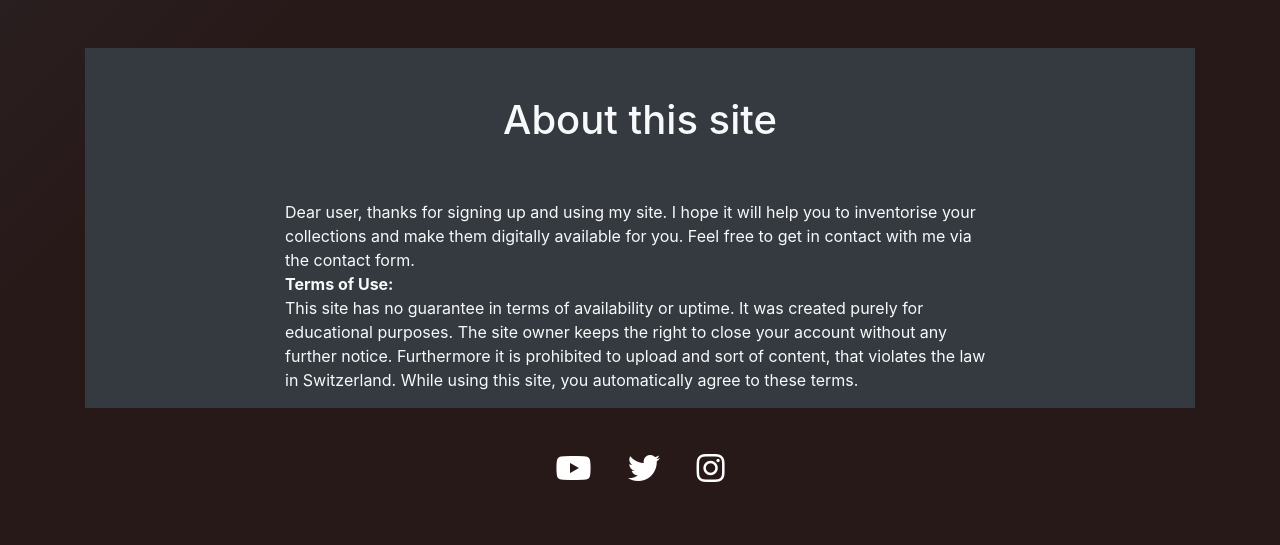
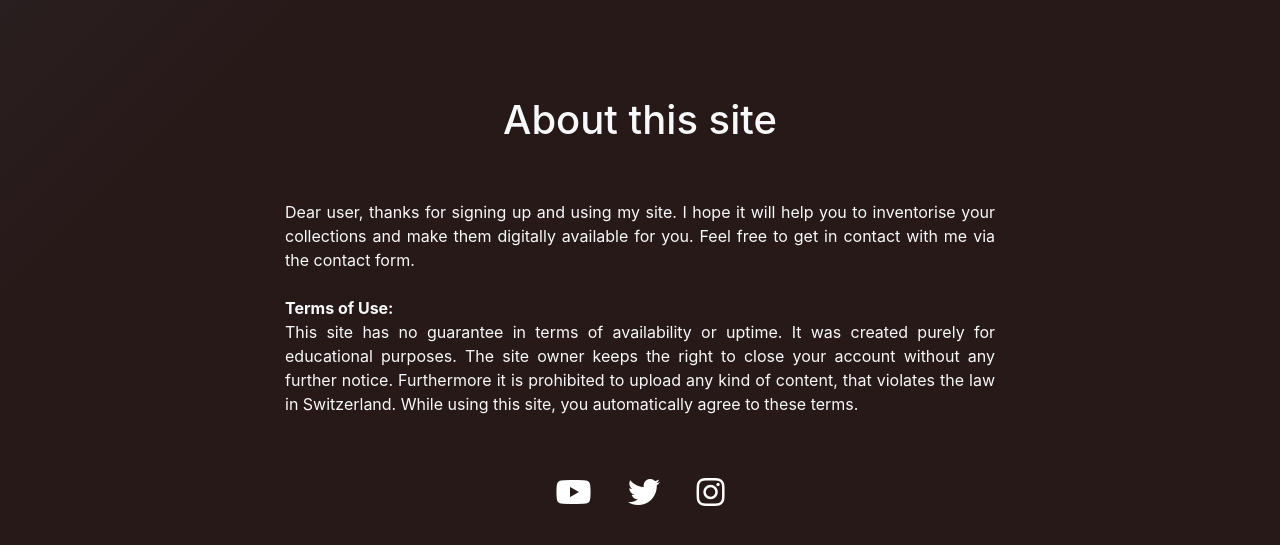
Before and after one commit to rpf13/the-collection, a Django app: page /about/ in a window 1280 px wide. Shown: the part 56-601 px from the top of the page. Run offline with Django 3.2, Linux system fonts and the light colour scheme; the visitor is signed in with stand-in values (Sample User, id 1).

Commit message:
style: Add style to about site
This commit will style the about site, align the text and make it
more appealing to the user. It will reflect the overall style.

```diff
--- a/collection/templates/collection/about.html
+++ b/collection/templates/collection/about.html
@@ -1,25 +1,26 @@
 {% extends 'base.html' %}
 
 {% block content %}
-<div class="container-fluid bg-dark text-light">
+<div class="container-fluid text-light">
   <div class="row">
     <div class="col-md-12 text-center py-5">
       <h1>About this site</h1>
     </div>
   </div>
   <div class="row">
-    <div class="col-md-8 offset-md-2">
+    <div class="col-md-8 offset-md-2 text-justify">
         <p>
             Dear user, thanks for signing up and using my site. I hope it will help
             you to inventorise your collections and make them digitally available for
             you.
             Feel free to get in contact with me via the contact form.
             <br>
+            <br>
             <strong>Terms of Use:</strong><br>
             This site has no guarantee in terms of availability or uptime.
             It was created purely for educational purposes.
             The site owner keeps the right to close your account without any
-            further notice. Furthermore it is prohibited to upload and sort of
+            further notice. Furthermore it is prohibited to upload any kind of
             content, that violates the law in Switzerland.
             While using this site, you automatically agree to these terms.
         </p>
--- a/templates/base.html
+++ b/templates/base.html
@@ -15,7 +15,7 @@
     <link rel="preconnect" href="https://fonts.googleapis.com">
     <link rel="preconnect" href="https://fonts.gstatic.com">
     <link href="https://fonts.googleapis.com/css2?family=Roboto:wght@300&display=swap" rel="stylesheet">
-    <link href="https://fonts.googleapis.com/css2?family=Lato:wght@300;700&display=swap" rel="stylesheet">
+    <!-- <link href="https://fonts.googleapis.com/css2?family=Lato:wght@300;700&display=swap" rel="stylesheet"> -->
     <link href="https://fonts.googleapis.com/css?family=Raleway:900" rel="stylesheet">
     <link rel="stylesheet" href="https://cdnjs.cloudflare.com/ajax/libs/font-awesome/5.15.4/css/all.min.css"
         integrity="sha384-DyZ88mC6Up2uqS4h/KRgHuoeGwBcD4Ng9SiP4dIRy0EXTlnuz47vAwmeGwVChigm" crossorigin="anonymous">
```
